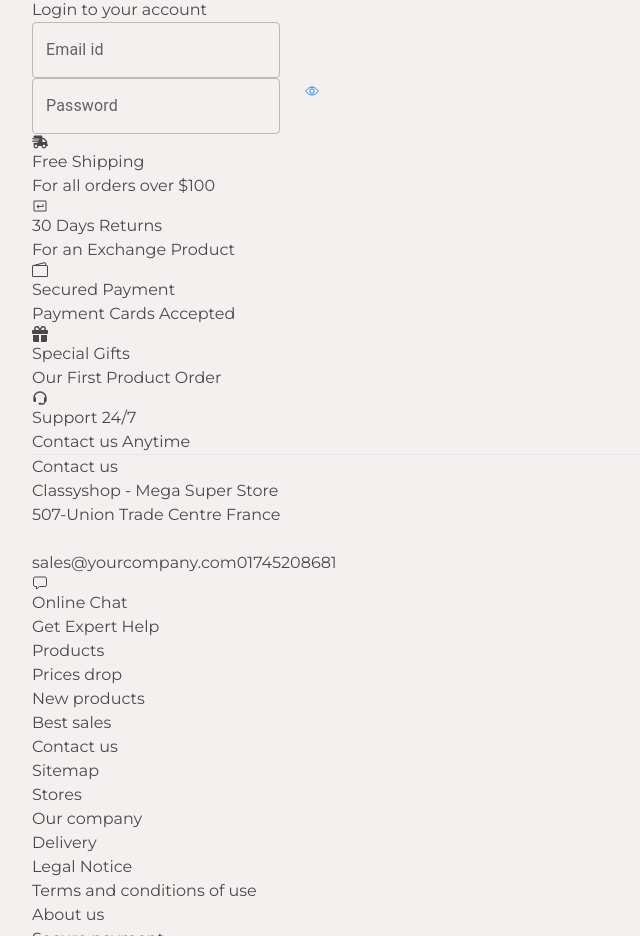
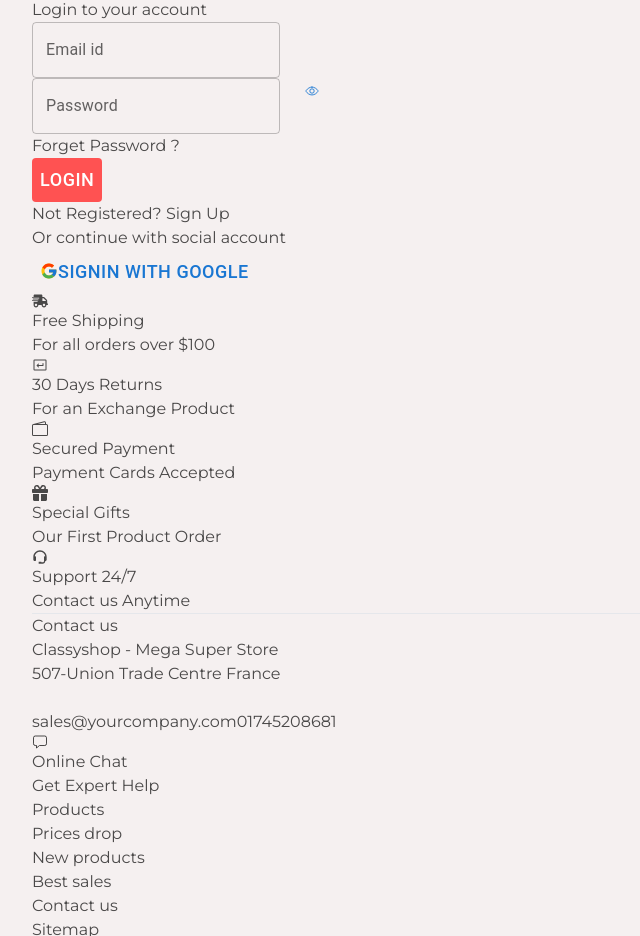
Before and after one commit to Aminulhoque01/GlassyShop-frontend, a React (Vite) app: page /Login in a window 1280 px wide. Shown: the part 1460-2396 px from the top of the page, without its empty margins (0-640 px from the left). Built offline with nearby package versions, Linux system fonts and the light colour scheme.

Commit message:
login page done

```diff
--- a/src/index.css
+++ b/src/index.css
@@ -23,6 +23,8 @@
 
 .btn-org{background: #ff5252 !important; color:#fff !important; font-weight:500; font-size:16px; padding:7px, 20px;}
 .btn-org:hover{background:#000 !important}
+
+.btn-lg{font-size:18px !important; padding: 10px,20px !important;}
 /* .top-strip {
   border-top: 1px solid rgba(0, 0, 0, 0.1);
   border-bottom: 1px solid rgba(0, 0, 0, 0.1);
--- a/src/pages/Login/Login.jsx
+++ b/src/pages/Login/Login.jsx
@@ -3,13 +3,16 @@
 import { useState } from "react";
 import { IoEyeOutline } from "react-icons/io5";
 import { IoEyeOffOutline } from "react-icons/io5";
+import { Link } from "react-router-dom";
+import { FcGoogle } from "react-icons/fc";
+
 
 const Login = () => {
     const [isShowPassword,setIsShowPassword]=useState(false)
   return (
     <section className="section py-10">
       <div className="container">
-        <div className="card shadow-md w-[500px] m-auto rounded-md bg-white p-5 px-12">
+        <div className="card shadow-md w-[400px] m-auto rounded-md bg-white p-5 px-12">
           <h1 className="text-center text-[18px] font-[600] text-black">
             Login to your account
           </h1>
@@ -40,7 +43,19 @@
                   }
                 </Button>
               </div>
+
+              <a href="" className="link cursor-pointer text-[14px] font-[500]">Forget Password ?</a>
             </div>
+
+            <div className="flex items-center w-full mt-3 mb-3">
+                <Button className="btn-org btn-lg w-full">Login</Button>
+
+            </div>
+
+            <p className="text-center">Not Registered? <Link className="link text-[14px] font-[600] text-primary" to="/register">Sign Up</Link></p>
+
+            <p className="text-center mt-3 font-[500] mb-3">Or continue with social account</p>
+            <Button className="flex gap-3  w-full !bg-[#f1f1f1] btn-lg !text-black"><FcGoogle className="text-[22px]"/>SignIn With Google</Button>
           </form>
         </div>
       </div>
```
